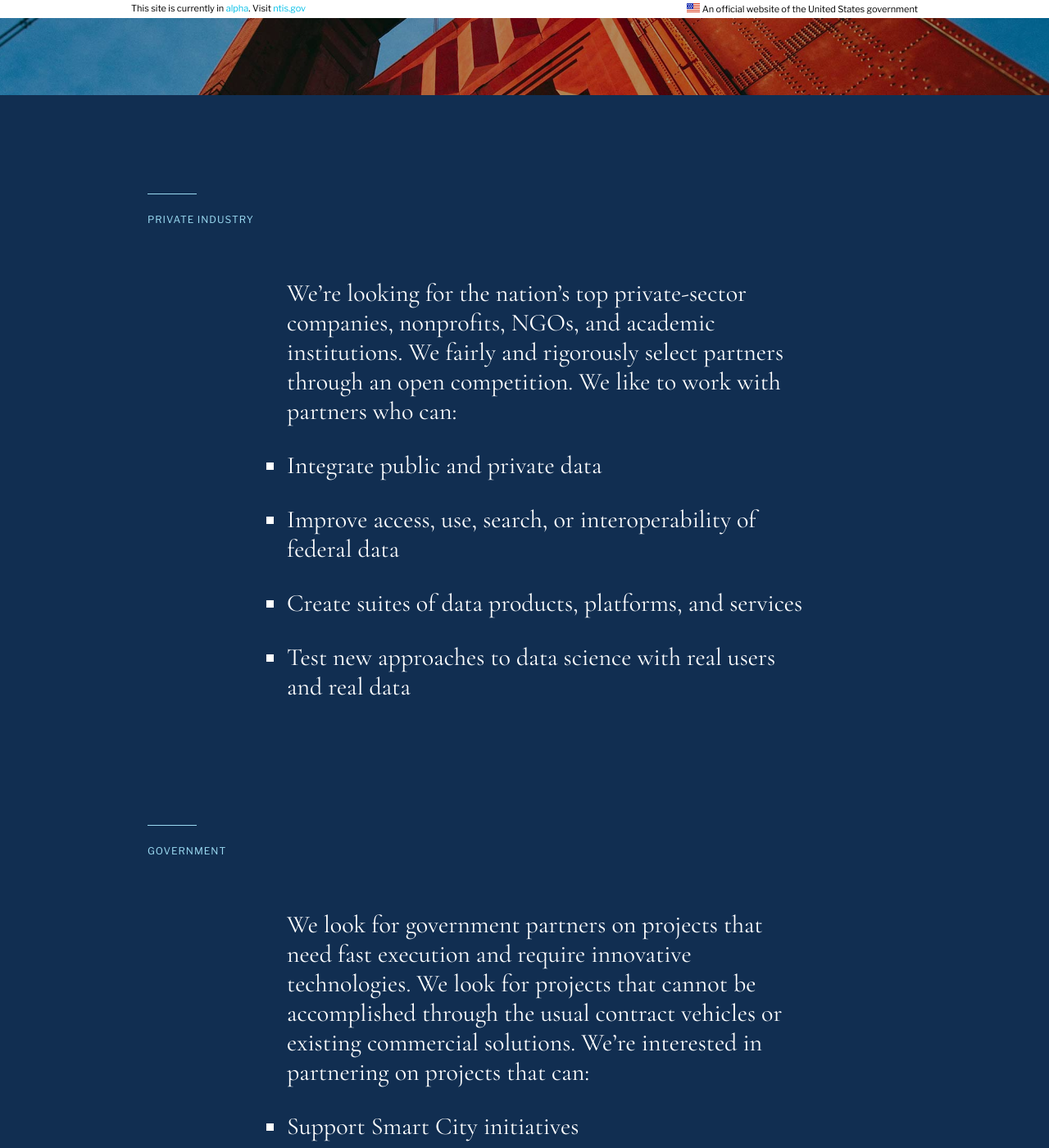
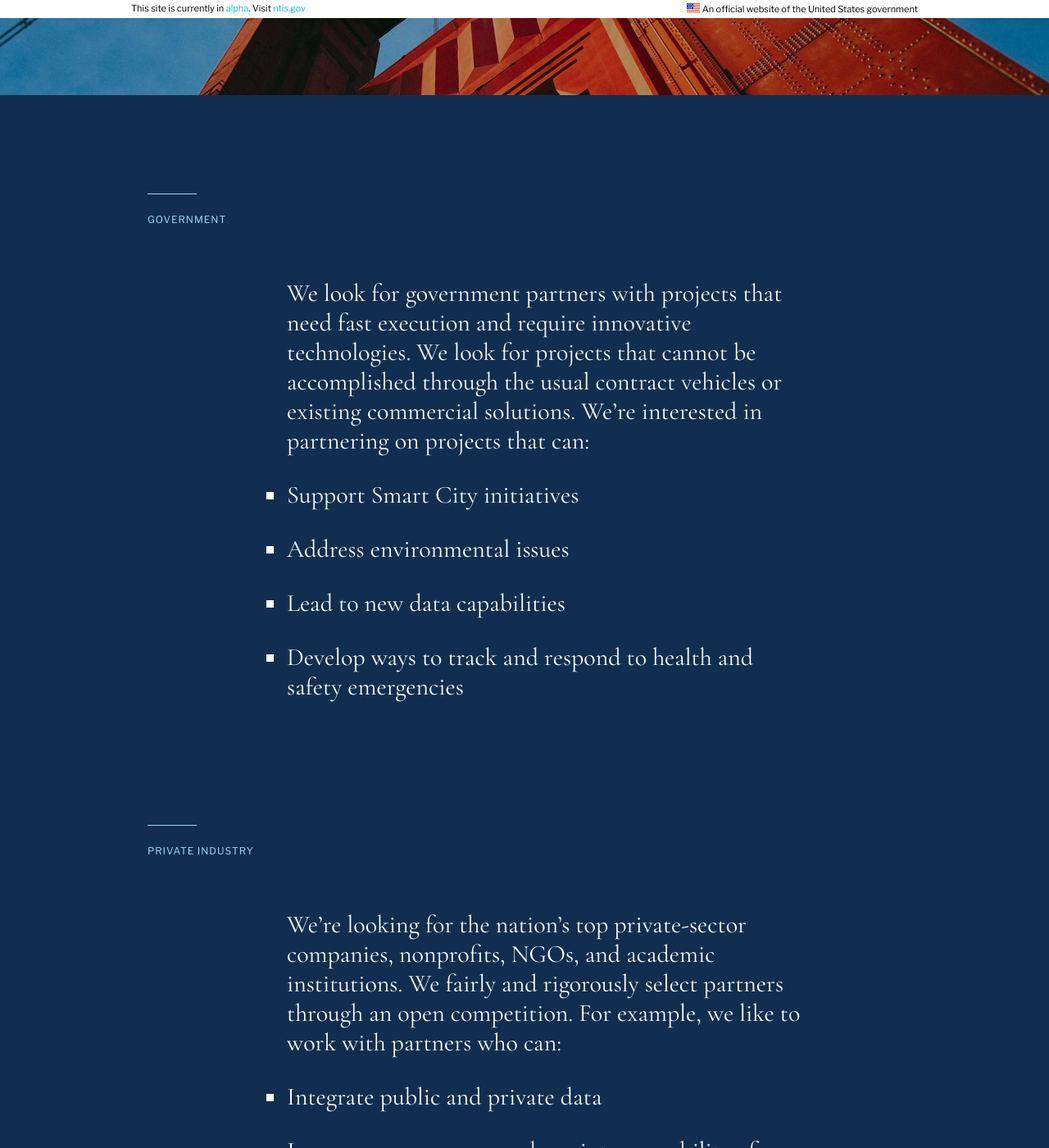
Before and after one commit to 18F/ntis-gov, a Jekyll site: the page built from partner/index.md, in a window 1280 px wide and 1400 px high, scrolled down 424 px. Shown: the whole window at 82% size. Built offline with Jekyll 4.4.1, drawn with Linux system fonts in a browser that asks for light colours; some of the changed text lies outside the part shown.

Commit message:
Reorders sections
And a couple small edits

```diff
--- a/partner/index.md
+++ b/partner/index.md
@@ -6,26 +6,24 @@ summary: Our cutting-edge solutions and techniques can’t be found anywhere els
 
 ---
 
+#### Government
+
+We look for government partners with projects that need fast execution and require innovative technologies. We look for projects that cannot be accomplished through the usual contract vehicles or existing commercial solutions. We’re interested in partnering on projects that can:
+
+- Support Smart City initiatives
+- Address environmental issues
+- Lead to new data capabilities
+- Develop ways to track and respond to health and safety emergencies
+
 #### Private industry
 
-We’re looking for the nation’s top private-sector companies, nonprofits, NGOs, and academic institutions. We fairly and rigorously select partners through an open competition. We like to work with partners who can:
+We’re looking for the nation’s top private-sector companies, nonprofits, NGOs, and academic institutions. We fairly and rigorously select partners through an open competition. For example, we like to work with partners who can:
 
 - Integrate public and private data
 - Improve access, use, search, or interoperability of federal data
 - Create suites of data products, platforms, and services
 - Test new approaches to data science with real users and real data
 
-
-#### Government
-
-We look for government partners on projects that need fast execution and require innovative technologies. We look for projects that cannot be accomplished through the usual contract vehicles or existing commercial solutions. We’re interested in partnering on projects that can:
-
-- Support Smart City initiatives
-- Address environmental issues
-- Lead to new data capabilities
-- Develop ways to track and respond to health and safety emergencies
-
-
 #### Get started
 
 <a href="mailto:businessopportunities@ntis.gov">Reach out to us</a>. We’ll respond within 24 hours.
```
